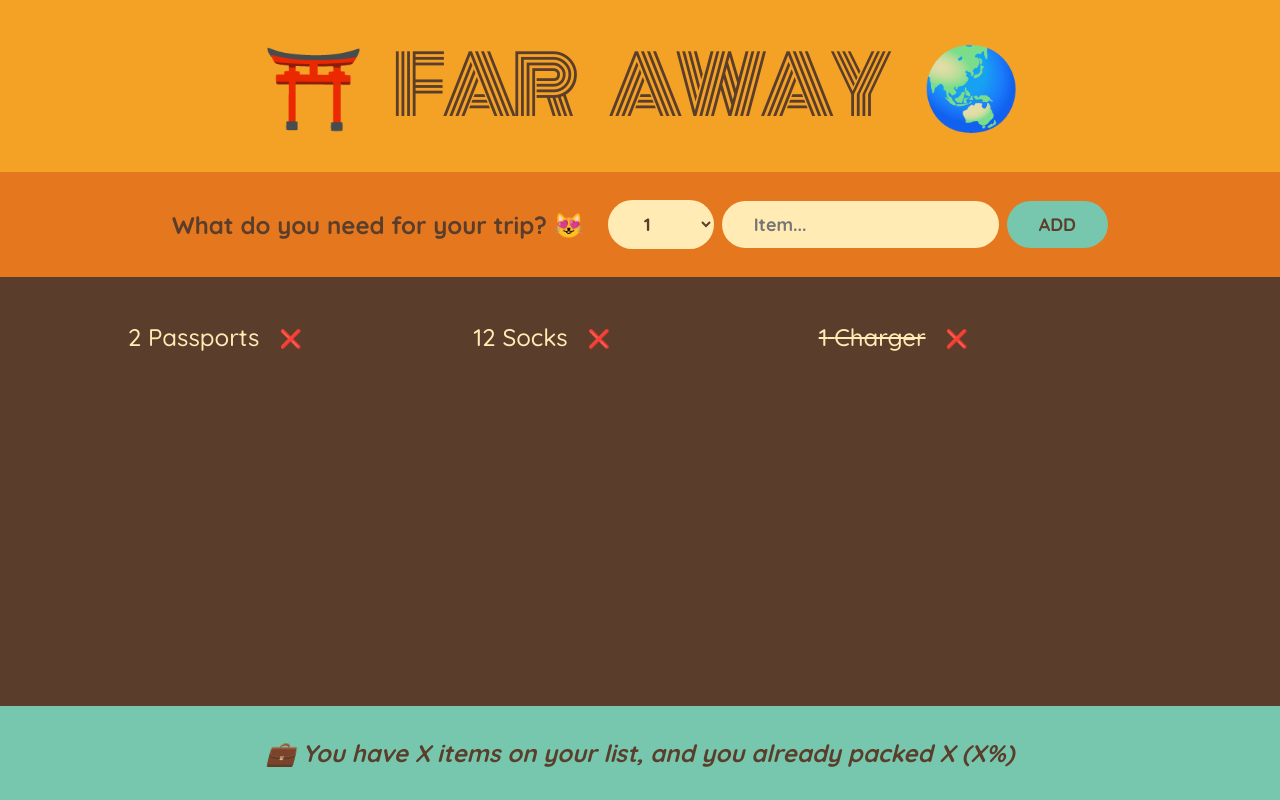
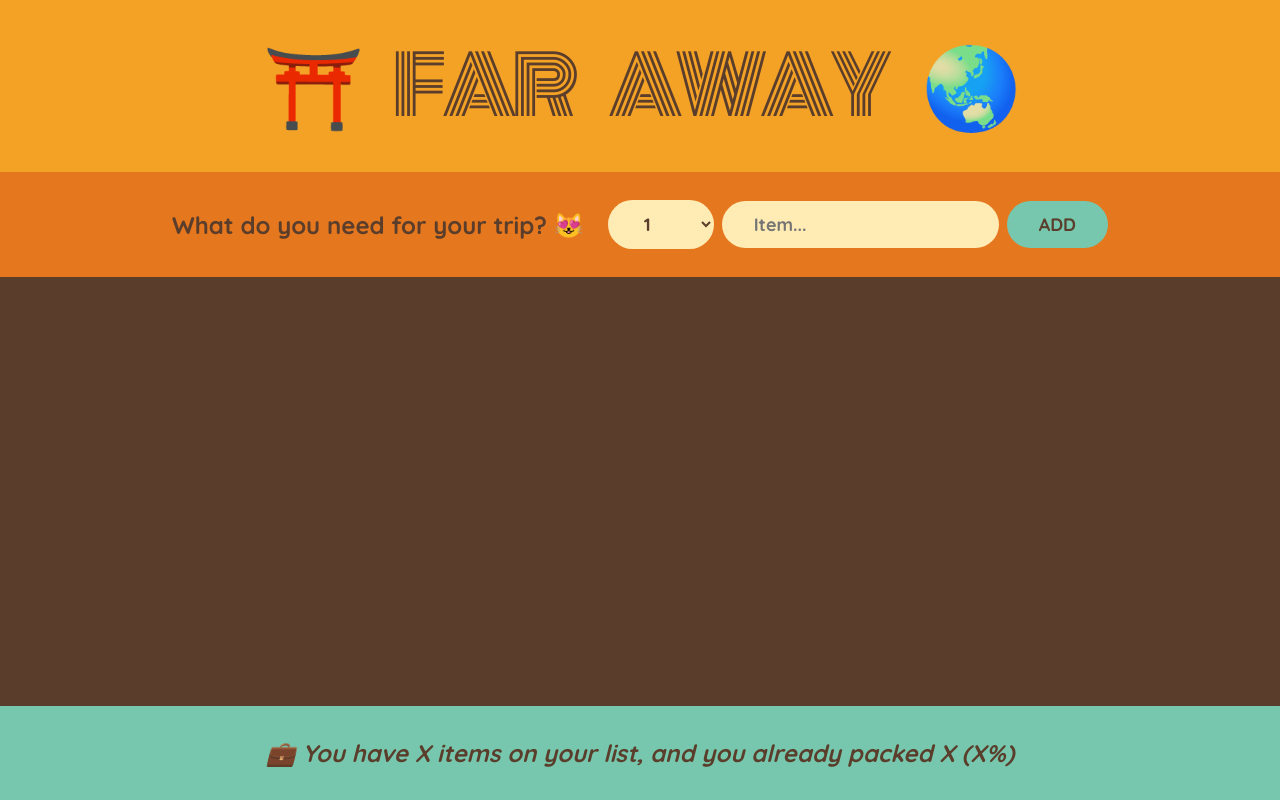
Before and after one commit to 66Gramms/travel-list, a React (Vite) app: page / in a window 1280 px wide. Built offline with nearby package versions, Linux system fonts and the light colour scheme.

Commit message:
80. Thinking about state and lifting state up

```diff
--- a/src/App.jsx
+++ b/src/App.jsx
@@ -7,11 +7,17 @@ const initialItems = [
 ];
 
 export default function App() {
+  const [items, setItems] = useState([]);
+
+  function handleAddItems(item) {
+    setItems(() => [...items, item]);
+  }
+
   return (
     <div className="app">
       <Logo />
-      <Form />
-      <PackingList />
+      <Form onAddItems={handleAddItems} />
+      <PackingList items={items} />
       <Stats />
     </div>
   );
@@ -21,7 +27,7 @@ function Logo() {
   return <h1>⛩️ Far Away 🌏</h1>;
 }
 
-function Form() {
+function Form({ onAddItems }) {
   const [description, setDescription] = useState("");
   const [quantity, setQuantity] = useState(1);
 
@@ -31,7 +37,7 @@ function Form() {
     if (!description) return;
 
     const newItem = { description, quantity, packed: false, id: Date.now() };
-    console.log(newItem);
+    onAddItems(newItem);
 
     setDescription("");
     setQuantity(1);
@@ -61,11 +67,11 @@ function Form() {
   );
 }
 
-function PackingList() {
+function PackingList({ items }) {
   return (
     <div className="list">
       <ul>
-        {initialItems.map((item) => (
+        {items.map((item) => (
           <Item item={item} key={item.id} />
         ))}
       </ul>
```
